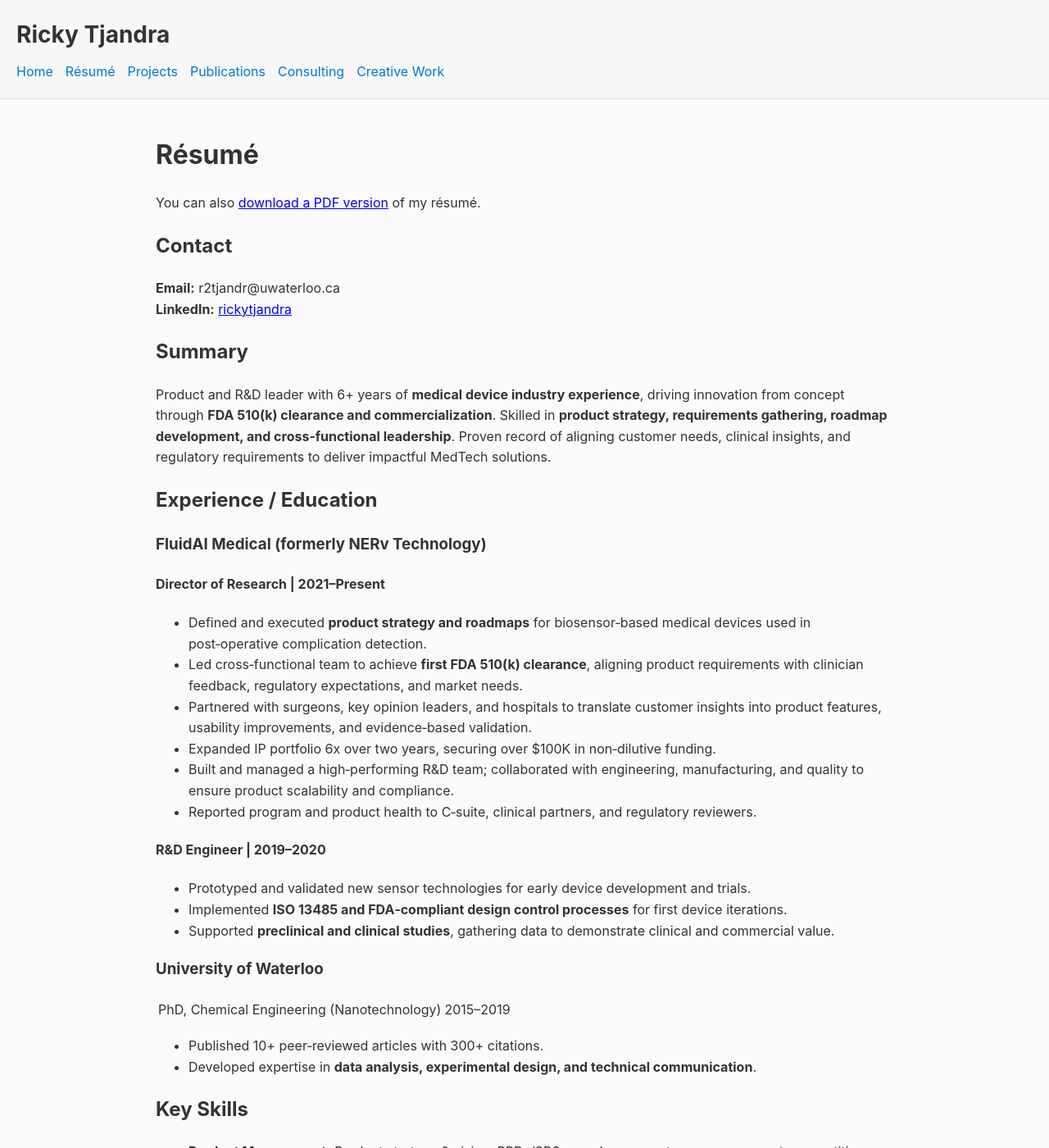
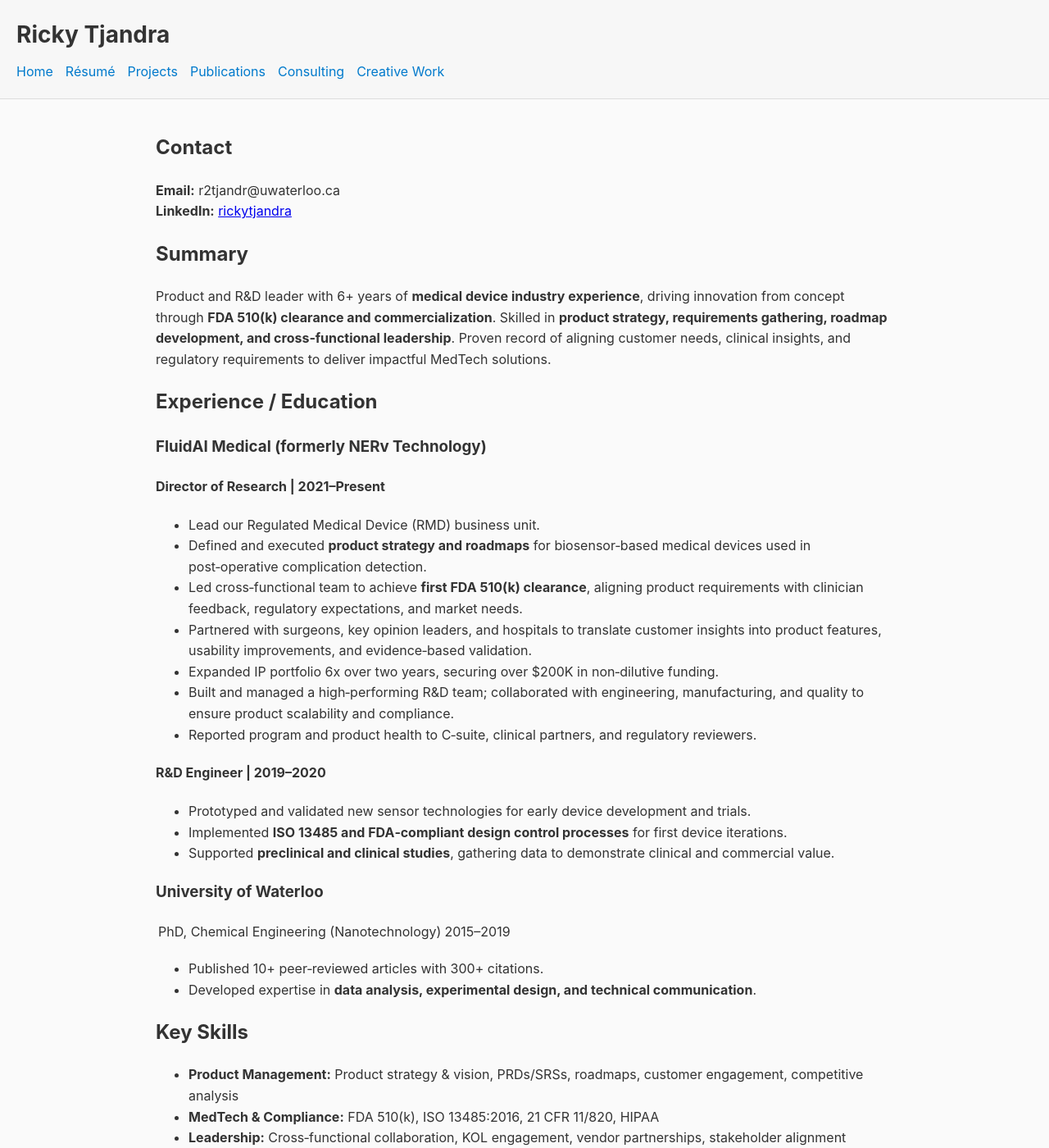
Before and after one commit to r2tjandr/personal-website, a Jekyll site: the page built from resume.md, in a window 1280 px wide and 1400 px high. Shown: the whole window at 82% size. Built offline with Jekyll 4.4.1, drawn with Linux system fonts in a browser that asks for light colours.

Commit message:
Update resume.md

```diff
--- a/resume.md
+++ b/resume.md
@@ -4,9 +4,6 @@
 permalink: /resume/
 ---
 
-# Résumé
-
-You can also [download a PDF version]({{ '/assets/Ricky_Tjandra_Resume.pdf' | relative_url }}) of my résumé.
 
 ## Contact
 
@@ -23,10 +20,11 @@
 
 #### Director of Research | 2021–Present
 
+- Lead our Regulated Medical Device (RMD) business unit.
 - Defined and executed **product strategy and roadmaps** for biosensor‑based medical devices used in post‑operative complication detection.
 - Led cross‑functional team to achieve **first FDA 510(k) clearance**, aligning product requirements with clinician feedback, regulatory expectations, and market needs.
 - Partnered with surgeons, key opinion leaders, and hospitals to translate customer insights into product features, usability improvements, and evidence‑based validation.
-- Expanded IP portfolio 6x over two years, securing over \$100K in non‑dilutive funding.
+- Expanded IP portfolio 6x over two years, securing over \$200K in non‑dilutive funding.
 - Built and managed a high‑performing R&D team; collaborated with engineering, manufacturing, and quality to ensure product scalability and compliance.
 - Reported program and product health to C‑suite, clinical partners, and regulatory reviewers.
 
```
